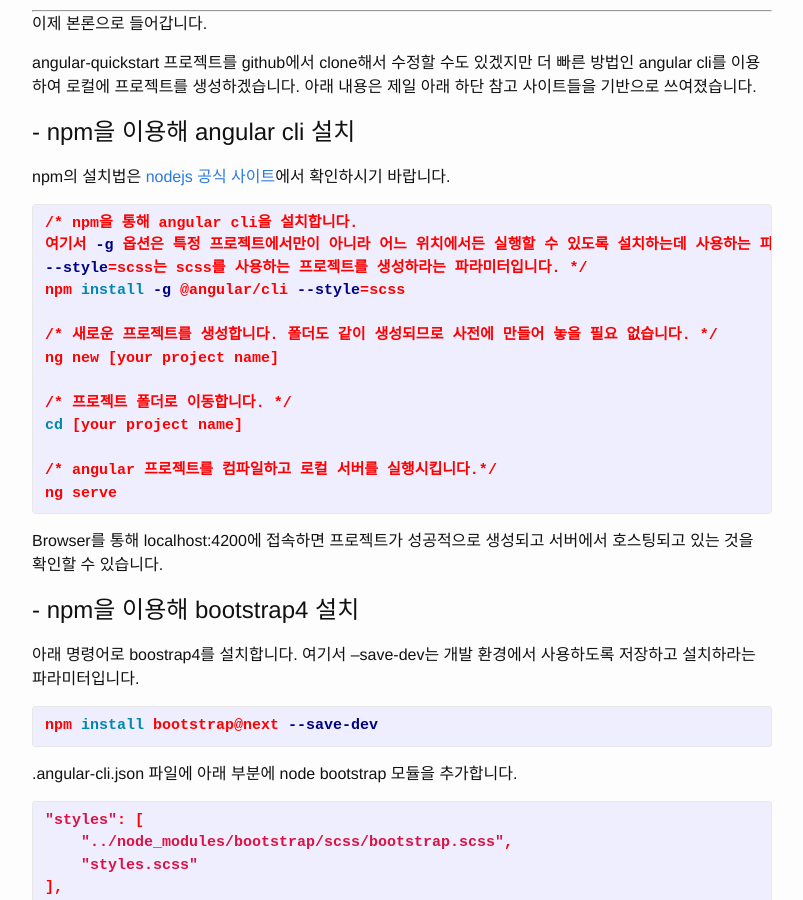
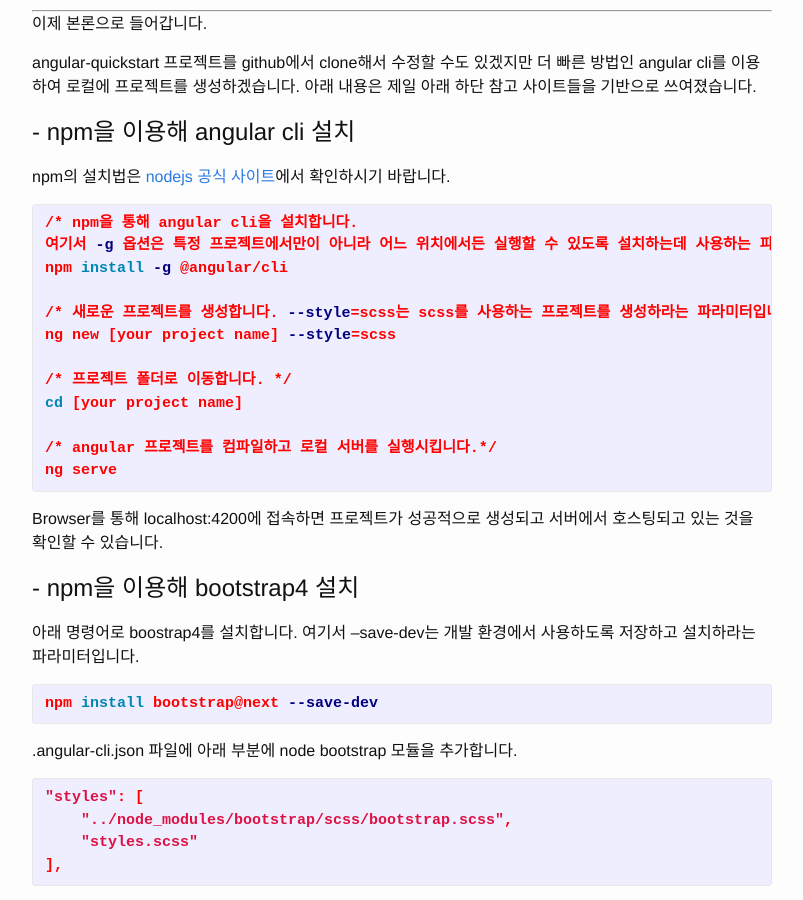
Before and after one commit to comsiro/comsiro.github.io, a Jekyll site: the page built from _posts/tech/2017-06-13-UsingSASSInAngular2WithBootstrap.markdown, in a window 1280 px wide and 900 px high, scrolled down 496 px. Shown: the whole window, without its empty margins (238-1041 px from the left). Built offline with Jekyll 4.4.1, drawn with Linux system fonts in a browser that asks for light colours; comment, search, counter and statistics services are not loaded.

Commit message:
Wrong command fix

```diff
--- a/_posts/tech/2017-06-13-UsingSASSInAngular2WithBootstrap.markdown
+++ b/_posts/tech/2017-06-13-UsingSASSInAngular2WithBootstrap.markdown
@@ -30,12 +30,11 @@ npm의 설치법은 <a href="https://nodejs.org/ko/">nodejs 공식 사이트</a>
 
 {% highlight shell %}
 /* npm을 통해 angular cli을 설치합니다.
-여기서 -g 옵션은 특정 프로젝트에서만이 아니라 어느 위치에서든 실행할 수 있도록 설치하는데 사용하는 파라미터입니다.
---style=scss는 scss를 사용하는 프로젝트를 생성하라는 파라미터입니다. */
-npm install -g @angular/cli --style=scss
+여기서 -g 옵션은 특정 프로젝트에서만이 아니라 어느 위치에서든 실행할 수 있도록 설치하는데 사용하는 파라미터입니다. */
+npm install -g @angular/cli
 
-/* 새로운 프로젝트를 생성합니다. 폴더도 같이 생성되므로 사전에 만들어 놓을 필요 없습니다. */
-ng new [your project name]
+/* 새로운 프로젝트를 생성합니다. --style=scss는 scss를 사용하는 프로젝트를 생성하라는 파라미터입니다. 폴더도 같이 생성되므로 사전에 만들어 놓을 필요 없습니다. */
+ng new [your project name] --style=scss
 
 /* 프로젝트 폴더로 이동합니다. */
 cd [your project name]
```
